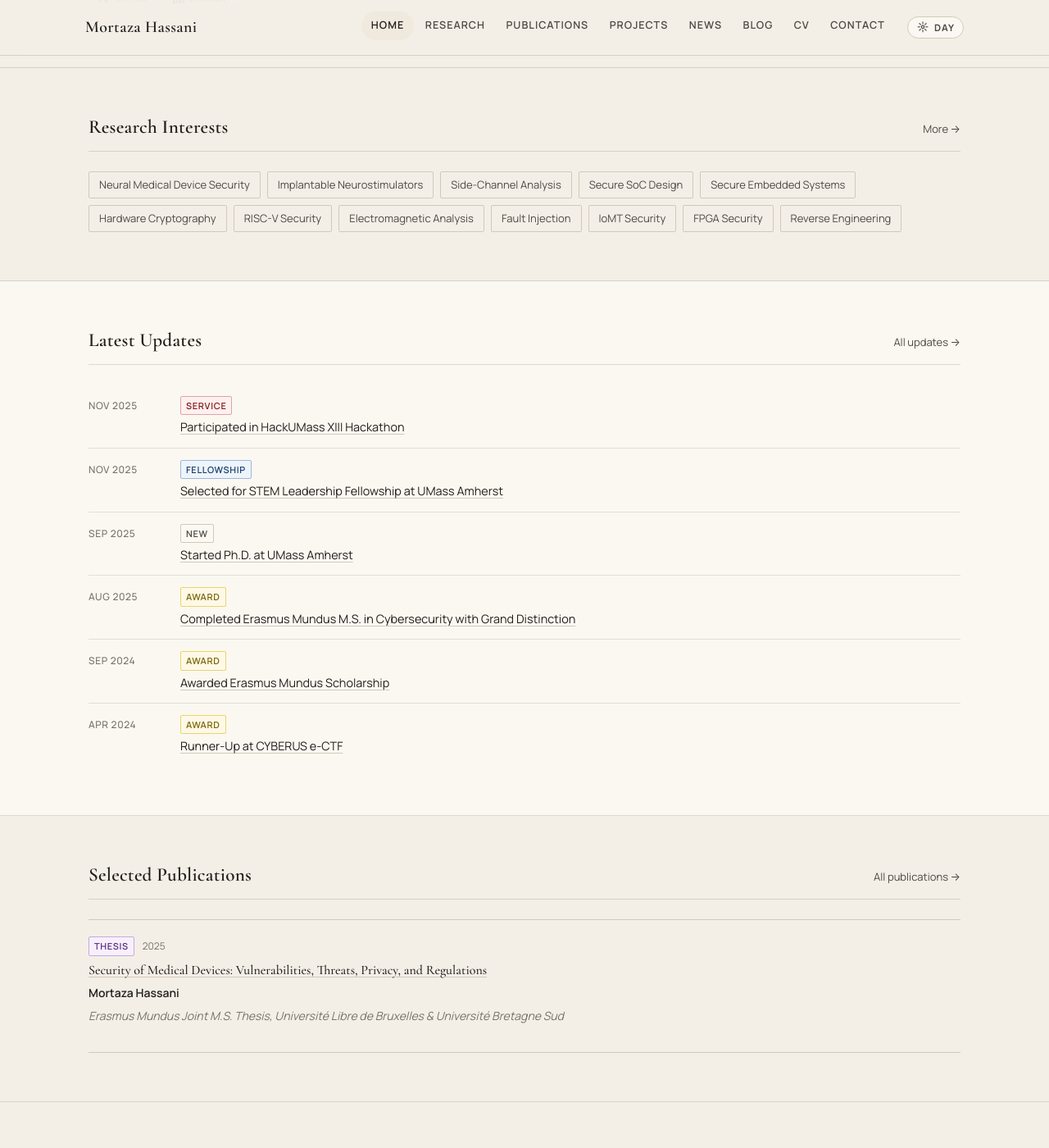
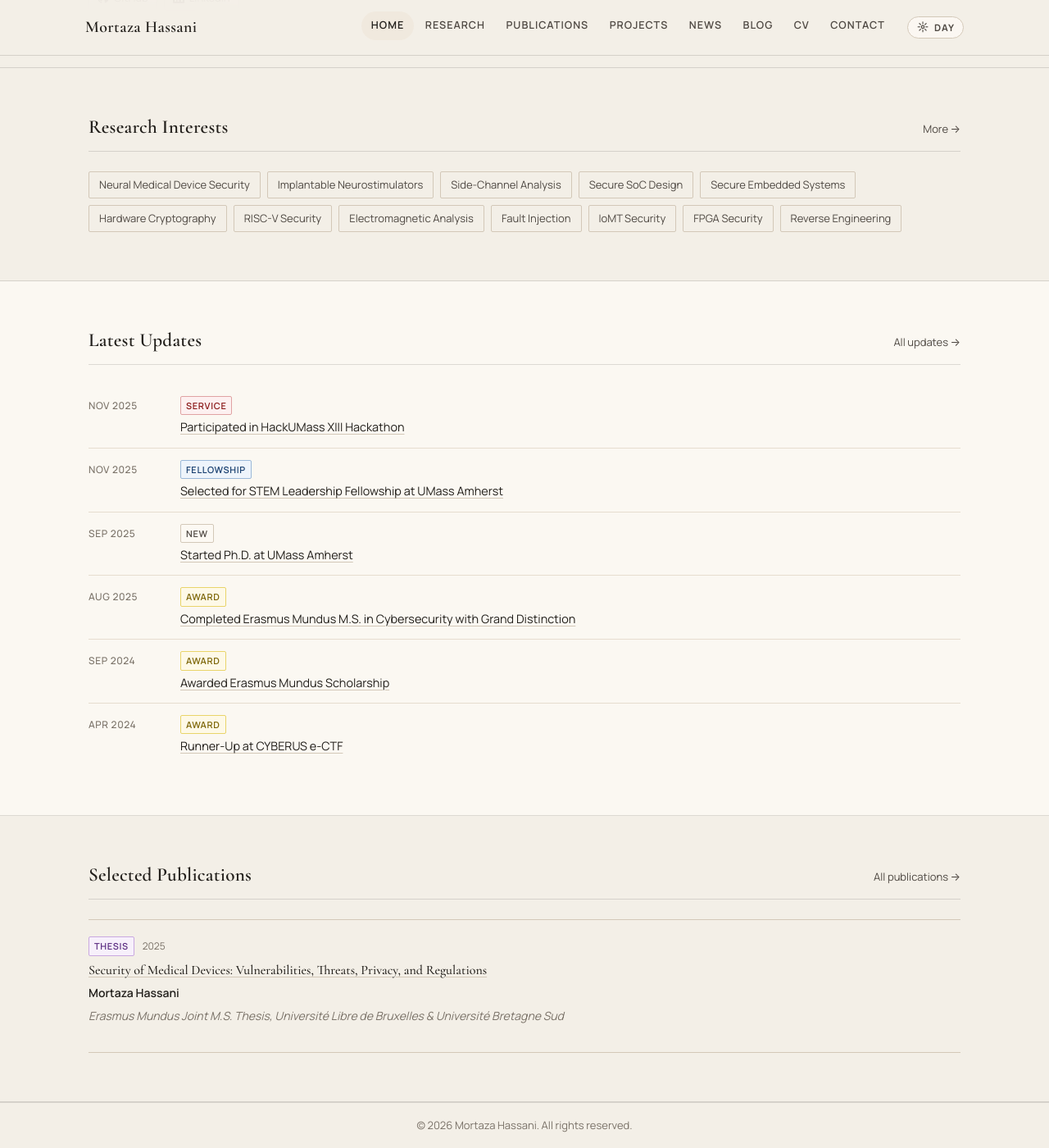
Before and after one commit to MortazaHassani/MortazaHassani.github.io, a Jekyll site: the page built from _pages/about.md, in a window 1280 px wide and 1400 px high, scrolled down 546 px. Shown: the whole window at 82% size. Built offline with Jekyll 4.4.1, drawn with Linux system fonts in a browser that asks for light colours; before the commit the page ends 1890 px from its top, so only the background shows below that.

Commit message:
consistent footer

```diff
--- a/_includes/footer.html
+++ b/_includes/footer.html
@@ -1,51 +1,5 @@
 <footer class="site-footer" role="contentinfo">
   <div class="footer-inner">
-    <div class="footer-grid">
-      <div class="footer-brand">
-        <h3>{{ site.author.name }}</h3>
-        <p>Ph.D. Researcher · Hardware Security · Secure Embedded Systems</p>
-        <div class="footer-social">
-          {% if site.author.github %}
-          <a href="https://github.com/{{ site.author.github }}" target="_blank" rel="noopener" aria-label="GitHub">
-            <svg width="18" height="18" fill="currentColor" viewBox="0 0 24 24"><path d="M12 0c-6.626 0-12 5.373-12 12 0 5.302 3.438 9.8 8.207 11.387.599.111.793-.261.793-.577v-2.234c-3.338.726-4.033-1.416-4.033-1.416-.546-1.387-1.333-1.756-1.333-1.756-1.089-.745.083-.729.083-.729 1.205.084 1.839 1.237 1.839 1.237 1.07 1.834 2.807 1.304 3.492.997.107-.775.418-1.305.762-1.604-2.665-.305-5.467-1.334-5.467-5.931 0-1.311.469-2.381 1.236-3.221-.124-.303-.535-1.524.117-3.176 0 0 1.008-.322 3.301 1.23.957-.266 1.983-.399 3.003-.404 1.02.005 2.047.138 3.006.404 2.291-1.552 3.297-1.23 3.297-1.23.653 1.653.242 2.874.118 3.176.77.84 1.235 1.911 1.235 3.221 0 4.609-2.807 5.624-5.479 5.921.43.372.823 1.102.823 2.222v3.293c0 .319.192.694.801.576 4.765-1.589 8.199-6.086 8.199-11.386 0-6.627-5.373-12-12-12z"/></svg>
-          </a>
-          {% endif %}
-          {% if site.author.linkedin %}
-          <a href="https://linkedin.com/in/{{ site.author.linkedin }}" target="_blank" rel="noopener" aria-label="LinkedIn">
-            <svg width="18" height="18" fill="currentColor" viewBox="0 0 24 24"><path d="M20.447 20.452h-3.554v-5.569c0-1.328-.027-3.037-1.852-3.037-1.853 0-2.136 1.445-2.136 2.939v5.667H9.351V9h3.414v1.561h.046c.477-.9 1.637-1.85 3.37-1.85 3.601 0 4.267 2.37 4.267 5.455v6.286zM5.337 7.433c-1.144 0-2.063-.926-2.063-2.065 0-1.138.92-2.063 2.063-2.063 1.14 0 2.064.925 2.064 2.063 0 1.139-.925 2.065-2.064 2.065zm1.782 13.019H3.555V9h3.564v11.452zM22.225 0H1.771C.792 0 0 .774 0 1.729v20.542C0 23.227.792 24 1.771 24h20.451C23.2 24 24 23.227 24 22.271V1.729C24 .774 23.2 0 22.222 0h.003z"/></svg>
-          </a>
-          {% endif %}
-          {% if site.author.google_scholar and site.author.google_scholar != "" %}
-          <a href="{{ site.author.google_scholar }}" target="_blank" rel="noopener" aria-label="Google Scholar">
-            <svg width="18" height="18" fill="currentColor" viewBox="0 0 24 24"><path d="M12 24a7 7 0 1 1 0-14 7 7 0 0 1 0 14zm0-24L0 9.5l4.838 3.94A8 8 0 0 1 12 9a8 8 0 0 1 7.162 4.44L24 9.5z"/></svg>
-          </a>
-          {% endif %}
-        </div>
-      </div>
-
-      <div class="footer-links">
-        <h4>Navigation</h4>
-        <ul>
-          <li><a href="{{ '/research/' | relative_url }}">Research</a></li>
-          <li><a href="{{ '/publications/' | relative_url }}">Publications</a></li>
-          <li><a href="{{ '/projects/' | relative_url }}">Projects</a></li>
-          <li><a href="{{ '/cv/' | relative_url }}">CV</a></li>
-        </ul>
-      </div>
-
-      <div class="footer-links">
-        <h4>More</h4>
-        <ul>
-          <li><a href="{{ '/news/' | relative_url }}">Updates</a></li>
-          <li><a href="{{ '/blog/' | relative_url }}">Blog</a></li>
-          <li><a href="{{ '/contact/' | relative_url }}">Contact</a></li>
-          <li><a href="{{ '/feed.xml' | relative_url }}">RSS Feed</a></li>
-        </ul>
-      </div>
-    </div>
-
-    <div class="footer-bottom">
-      <p>&copy; {{ site.time | date: '%Y' }} {{ site.author.name }}. All rights reserved.</p>
-    </div>
+    <p>© {{ site.time | date: '%Y' }} {{ site.author.name }}. All rights reserved.</p>
   </div>
 </footer>
--- a/_layouts/default.html
+++ b/_layouts/default.html
@@ -8,6 +8,7 @@
   <main id="main-content" role="main">
     {{ content }}
   </main>
+  {% include footer.html %}
   <script src="{{ '/assets/js/main.js' | relative_url }}"></script>
 </body>
 </html>
--- a/assets/css/main.scss
+++ b/assets/css/main.scss
@@ -279,34 +279,36 @@ nav .nav-menu {
 
 /* --- Footer --- */
 .site-footer {
-  background: color-mix(in srgb, var(--bg-surface), transparent 6%);
-  color: var(--fg-mid);
-  padding: 3rem 0 2.2rem;
-  margin-top: auto;
+  background: transparent;
+  color: var(--fg-muted);
+  padding: 1rem 0;
   border-top: 1px solid var(--line);
 }
 
 .footer-inner {
+  display: flex;
+  justify-content: center;
+  align-items: center;
   max-width: var(--max-width);
   margin: 0 auto;
-  padding: 0 1.75rem;
+  padding: 0 1.5rem;
 }
 
-.footer-grid {
-  display: grid;
-  grid-template-columns: 2fr 1fr 1fr;
-  gap: 2.5rem;
-  margin-bottom: 2rem;
+.footer-inner p {
+  margin: 0;
+  font-size: 0.8125rem;
+  color: var(--fg-muted);
 }
 
-.footer-brand h3 {
-  font-family: var(--font-serif);
-  color: var(--fg);
-  font-size: 1.25rem;
-  font-weight: 600;
-  margin-bottom: 0.4rem;
+.footer-grid,
+.footer-brand,
+.footer-links,
+.footer-bottom,
+.footer-social,
+.footer-brand h3,
+.footer-brand p {
+  display: none !important;
 }
-.footer-brand p { color: var(--fg-mid); font-size: 0.84rem; line-height: 1.7; margin: 0; }
 
 .footer-social { display: flex; gap: 0.625rem; margin-top: 0.875rem; }
 .footer-social a {
```
